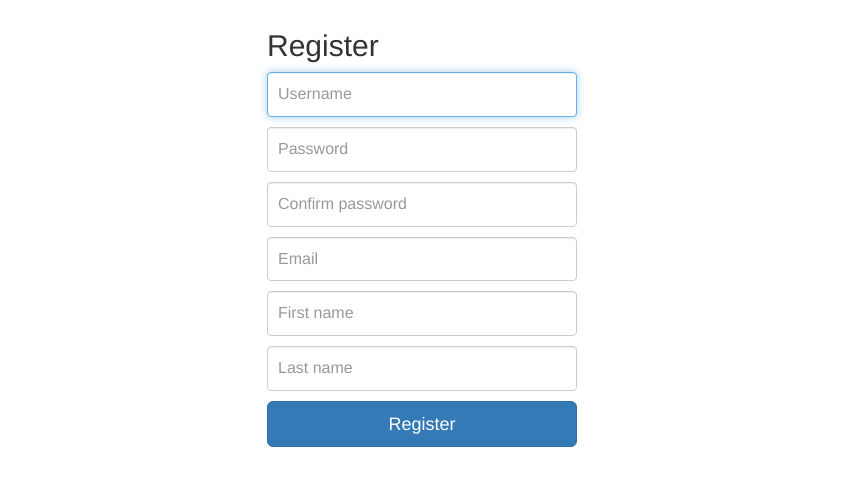
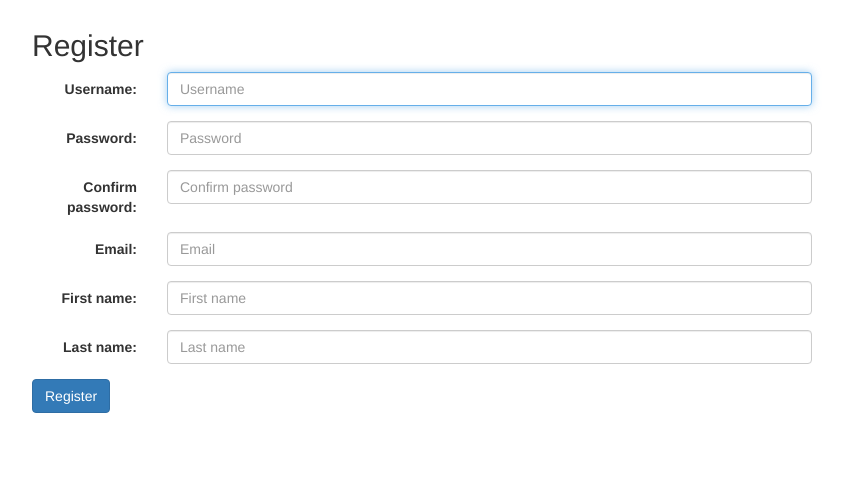
Before and after one commit to enochcheung/Social-Network-for-Robots, a Django app: page /register/ in a window 1280 px wide. Shown: the part 51-537 px from the top of the page, without its empty margins (218-1066 px from the left). Run offline with Django 3.2, Linux system fonts and the light colour scheme; some libraries are stand-ins or nearby versions.

Commit message:
modified layout of profile and register

```diff
--- a/socialnetwork/templates/socialnetwork/register.html
+++ b/socialnetwork/templates/socialnetwork/register.html
@@ -1,7 +1,8 @@
 {% extends "socialnetwork/base.html" %}
 
 {% block content %}
-<form class="form-register" action="{% url 'register' %}" method="POST">
+<div class="centered-content">
+<form class="form-horizontal" action="{% url 'register' %}" method="POST">
   <h2 class="form-register-heading">Register</h2>
   {% for field,errors in form.errors.items %}
   {% if field != '__all__' %}
@@ -25,8 +26,9 @@
   </div>
   {% endfor %}
 
-
-    <label for="{{ form.username.id_for_label }}" class="sr-only">{{ form.username.label }}:</label>
+    <div class="form-group">
+    <label for="{{ form.username.id_for_label }}" class="col-sm-2 control-label">{{ form.username.label }}:</label>
+    <div class="col-sm-10">
     <input type="text"
       id="{{ form.username.id_for_label }}"
       class="form-control"
@@ -34,24 +36,36 @@
       {%if form.username.value %}value="{{ form.username.value }}"{% endif %}
       name="{{ form.username.html_name }}"
       {% if form.username.field.required %}required{% endif %} autofocus>
+    </div>
+    </div>
 
-    <label for="{{ form.password1.id_for_label }}" class="sr-only">{{ form.password1.label }}:</label>
+    <div class="form-group">
+    <label for="{{ form.password1.id_for_label }}" class="col-sm-2 control-label">{{ form.password1.label }}:</label>
+    <div class="col-sm-10">
     <input type="password"
       id="{{ form.password1.id_for_label }}"
       class="form-control"
       placeholder="{{ form.password1.label }}"
       name="{{ form.password1.html_name }}"
       {% if form.password1.field.required %}required{% endif %}>
+    </div>
+    </div>
 
-    <label for="{{ form.password2.id_for_label }}" class="sr-only">{{ form.password2.label }}:</label>
+    <div class="form-group">
+    <label for="{{ form.password2.id_for_label }}" class="col-sm-2 control-label">{{ form.password2.label }}:</label>
+    <div class="col-sm-10">
     <input type="password"
       id="{{ form.password2.id_for_label }}"
       class="form-control"
       placeholder="{{ form.password2.label }}"
       name="{{ form.password2.html_name }}"
       {% if form.password2.field.required %}required{% endif %}>
+    </div>
+    </div>
 
-    <label for="{{ form.email.id_for_label }}" class="sr-only">{{ form.email.label }}:</label>
+    <div class="form-group">
+    <label for="{{ form.email.id_for_label }}" class="col-sm-2 control-label">{{ form.email.label }}:</label>
+    <div class="col-sm-10">
     <input type="text"
       id="{{ form.email.id_for_label }}"
       class="form-control"
@@ -59,8 +73,12 @@
       {%if form.email.value %}value="{{ form.email.value }}"{% endif %}
       name="{{ form.email.html_name }}"
       {% if form.email.field.required %}required{% endif %}>
+    </div>
+    </div>
 
-    <label for="{{ form.first_name.id_for_label }}" class="sr-only">{{ form.first_name.label }}:</label>
+    <div class="form-group">
+    <label for="{{ form.first_name.id_for_label }}" class="col-sm-2 control-label">{{ form.first_name.label }}:</label>
+    <div class="col-sm-10">
     <input type="text"
       id="{{ form.first_name.id_for_label }}"
       class="form-control"
@@ -68,8 +86,12 @@
       {%if form.first_name.value %}value="{{ form.first_name.value }}"{% endif %}
       name="{{ form.first_name.html_name }}"
       {% if form.first_name.field.required %}required{% endif %}>
+    </div>
+    </div>
 
-    <label for="{{ form.last_name.id_for_label }}" class="sr-only">{{ form.last_name.label }}:</label>
+    <div class="form-group">
+    <label for="{{ form.last_name.id_for_label }}" class="col-sm-2 control-label">{{ form.last_name.label }}:</label>
+    <div class="col-sm-10">
     <input type="text"
       id="{{ form.last_name.id_for_label }}"
       class="form-control"
@@ -77,10 +99,13 @@
       {%if form.last_name.value %}value="{{ form.last_name.value }}"{% endif %}
       name="{{ form.last_name.html_name }}"
       {% if form.last_name.field.required %}required{% endif %}>
+    </div>
+    </div>
 
     {% csrf_token %}
 
-    <button class="btn btn-lg btn-primary btn-block" type="submit">Register</button>
+    <button class="btn btn-md btn-primary" type="submit">Register</button>
 
 </form>
+</div>
 {% endblock %}
```
Also changed, not shown: socialnetwork/templates/socialnetwork/profile.html (+18 -9 lines).
